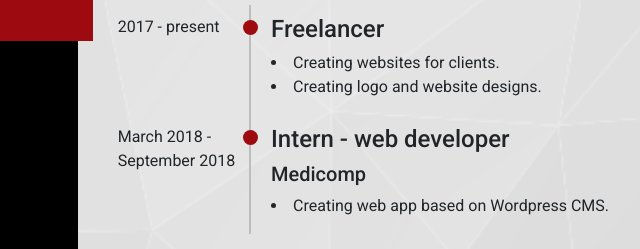
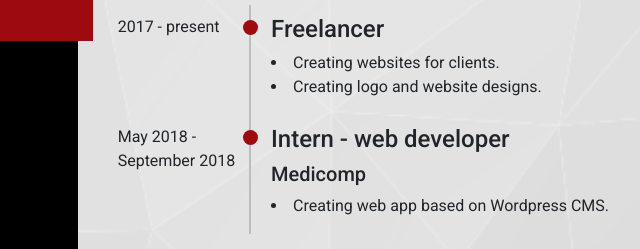
Before and after one commit to infernalnephilim/Projekty, a plain HTML site: page CV/index.html in a window 1280 px wide. Shown: the part 187-436 px from the top of the page, 349-989 px from the left. Drawn offline with nearby package versions, Linux system fonts and the light colour scheme; a web font is replaced by a local one.

Commit message:
Update CV/index.html

```diff
--- a/CV/index.html
+++ b/CV/index.html
@@ -84,7 +84,7 @@
                     </div>
                 </div>
                 <div class="row no-gutters">
-                    <div class="col-2 time">March 2018 - September 2018</div>
+                    <div class="col-2 time">May 2018 - September 2018</div>
                     <div class="col-10 work">
                         <h4>Intern - web developer</h4>
                         <h5>Medicomp</h5>
```
